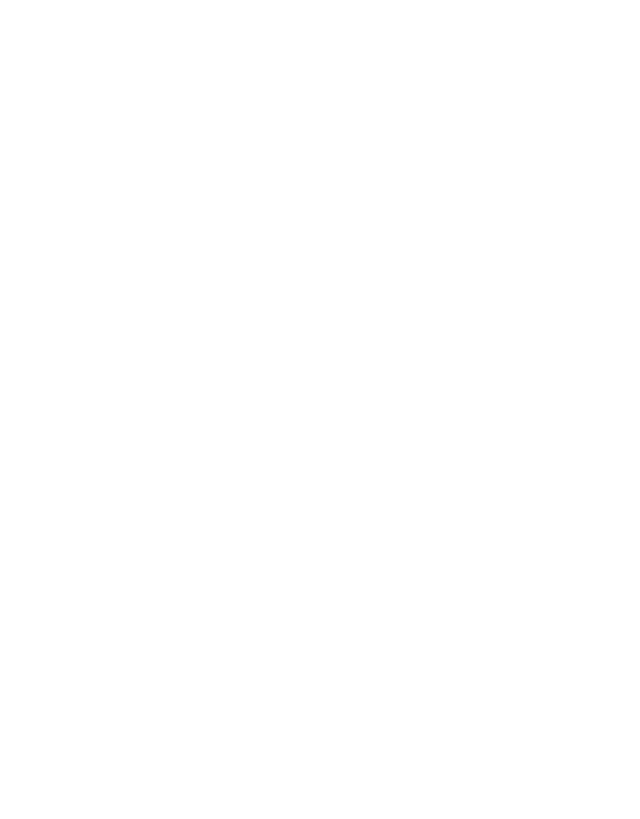
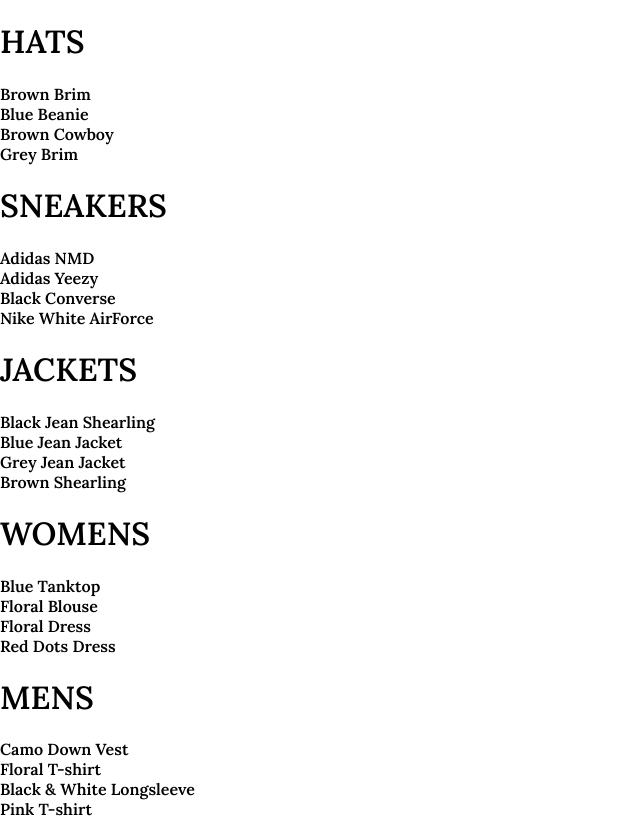
Before and after one commit to Freya-Luo/INI-clothing, a React (Create React App) app: page /shop in a window 1280 px wide. Shown: the whole page, without its empty margins (0-640 px from the left). Built offline with nearby package versions, Linux system fonts and the light colour scheme.

Commit message:
add: shop page components - Preview & PreviewSection

```diff
--- a/src/App.js
+++ b/src/App.js
@@ -3,16 +3,14 @@
 import './App.css'
 
 import Home from './pages/home/home.jsx'
+import Shop from './pages/shop/shop.jsx'
 
-const Hats = () => {
-    return <h2>Hats page</h2>
-}
 function App() {
     return (
         <div>
             <Switch>
                 <Route exact path='/' component={Home} />
-                <Route path='/shop/hats' component={Hats} />
+                <Route path='/shop' component={Shop} />
             </Switch>
         </div>
     )
--- /dev/null
+++ b/src/components/preview-section/preview-section.jsx
@@ -0,0 +1,19 @@
+import React from 'react'
+
+import './preview-section.scss'
+
+const PreviewSection = ({ title, preview_items }) => {
+    return (
+        <div className='preview-section-wrapper'>
+            <h1 className='title'>{title.toUpperCase()}</h1>
+            <div className='preview-section'>
+                {preview_items.map((item, index) => {
+                    if (index >= 4) return null
+                    return <div key={item.id}>{item.name}</div>
+                })}
+            </div>
+        </div>
+    )
+}
+
+export default PreviewSection
--- /dev/null
+++ b/src/components/preview/preview.jsx
@@ -0,0 +1,14 @@
+import React from 'react'
+
+import './preview.scss'
+import PreviewSection from '../preview-section/preview-section'
+
+const Preview = ({ store }) => (
+    <>
+        {store.map(({ id, items, ...restProps }) => (
+            <PreviewSection key={id} preview_items={items} {...restProps} />
+        ))}
+    </>
+)
+
+export default Preview
--- /dev/null
+++ b/src/pages/shop/shop.data.js
@@ -0,0 +1,249 @@
+const SHOP_DATA = [
+    {
+        id: 1,
+        title: 'Hats',
+        routeName: 'hats',
+        items: [
+            {
+                id: 1,
+                name: 'Brown Brim',
+                imageUrl: 'https://i.ibb.co/ZYW3VTp/brown-brim.png',
+                price: 25,
+            },
+            {
+                id: 2,
+                name: 'Blue Beanie',
+                imageUrl: 'https://i.ibb.co/ypkgK0X/blue-beanie.png',
+                price: 18,
+            },
+            {
+                id: 3,
+                name: 'Brown Cowboy',
+                imageUrl: 'https://i.ibb.co/QdJwgmp/brown-cowboy.png',
+                price: 35,
+            },
+            {
+                id: 4,
+                name: 'Grey Brim',
+                imageUrl: 'https://i.ibb.co/RjBLWxB/grey-brim.png',
+                price: 25,
+            },
+            {
+                id: 5,
+                name: 'Green Beanie',
+                imageUrl: 'https://i.ibb.co/YTjW3vF/green-beanie.png',
+                price: 18,
+            },
+            {
+                id: 6,
+                name: 'Palm Tree Cap',
+                imageUrl: 'https://i.ibb.co/rKBDvJX/palm-tree-cap.png',
+                price: 14,
+            },
+            {
+                id: 7,
+                name: 'Red Beanie',
+                imageUrl: 'https://i.ibb.co/bLB646Z/red-beanie.png',
+                price: 18,
+            },
+            {
+                id: 8,
+                name: 'Wolf Cap',
+                imageUrl: 'https://i.ibb.co/1f2nWMM/wolf-cap.png',
+                price: 14,
+            },
+            {
+                id: 9,
+                name: 'Blue Snapback',
+                imageUrl: 'https://i.ibb.co/X2VJP2W/blue-snapback.png',
+                price: 16,
+            },
+        ],
+    },
+    {
+        id: 2,
+        title: 'Sneakers',
+        routeName: 'sneakers',
+        items: [
+            {
+                id: 10,
+                name: 'Adidas NMD',
+                imageUrl: 'https://i.ibb.co/0s3pdnc/adidas-nmd.png',
+                price: 220,
+            },
+            {
+                id: 11,
+                name: 'Adidas Yeezy',
+                imageUrl: 'https://i.ibb.co/dJbG1cT/yeezy.png',
+                price: 280,
+            },
+            {
+                id: 12,
+                name: 'Black Converse',
+                imageUrl: 'https://i.ibb.co/bPmVXyP/black-converse.png',
+                price: 110,
+            },
+            {
+                id: 13,
+                name: 'Nike White AirForce',
+                imageUrl: 'https://i.ibb.co/1RcFPk0/white-nike-high-tops.png',
+                price: 160,
+            },
+            {
+                id: 14,
+                name: 'Nike Red High Tops',
+                imageUrl: 'https://i.ibb.co/QcvzydB/nikes-red.png',
+                price: 160,
+            },
+            {
+                id: 15,
+                name: 'Nike Brown High Tops',
+                imageUrl: 'https://i.ibb.co/fMTV342/nike-brown.png',
+                price: 160,
+            },
+            {
+                id: 16,
+                name: 'Air Jordan Limited',
+                imageUrl: 'https://i.ibb.co/w4k6Ws9/nike-funky.png',
+                price: 190,
+            },
+            {
+                id: 17,
+                name: 'Timberlands',
+                imageUrl: 'https://i.ibb.co/Mhh6wBg/timberlands.png',
+                price: 200,
+            },
+        ],
+    },
+    {
+        id: 3,
+        title: 'Jackets',
+        routeName: 'jackets',
+        items: [
+            {
+                id: 18,
+                name: 'Black Jean Shearling',
+                imageUrl: 'https://i.ibb.co/XzcwL5s/black-shearling.png',
+                price: 125,
+            },
+            {
+                id: 19,
+                name: 'Blue Jean Jacket',
+                imageUrl: 'https://i.ibb.co/mJS6vz0/blue-jean-jacket.png',
+                price: 90,
+            },
+            {
+                id: 20,
+                name: 'Grey Jean Jacket',
+                imageUrl: 'https://i.ibb.co/N71k1ML/grey-jean-jacket.png',
+                price: 90,
+            },
+            {
+                id: 21,
+                name: 'Brown Shearling',
+                imageUrl: 'https://i.ibb.co/s96FpdP/brown-shearling.png',
+                price: 165,
+            },
+            {
+                id: 22,
+                name: 'Tan Trench',
+                imageUrl: 'https://i.ibb.co/M6hHc3F/brown-trench.png',
+                price: 185,
+            },
+        ],
+    },
+    {
+        id: 4,
+        title: 'Womens',
+        routeName: 'womens',
+        items: [
+            {
+                id: 23,
+                name: 'Blue Tanktop',
+                imageUrl: 'https://i.ibb.co/7CQVJNm/blue-tank.png',
+                price: 25,
+            },
+            {
+                id: 24,
+                name: 'Floral Blouse',
+                imageUrl: 'https://i.ibb.co/4W2DGKm/floral-blouse.png',
+                price: 20,
+            },
+            {
+                id: 25,
+                name: 'Floral Dress',
+                imageUrl: 'https://i.ibb.co/KV18Ysr/floral-skirt.png',
+                price: 80,
+            },
+            {
+                id: 26,
+                name: 'Red Dots Dress',
+                imageUrl: 'https://i.ibb.co/N3BN1bh/red-polka-dot-dress.png',
+                price: 80,
+            },
+            {
+                id: 27,
+                name: 'Striped Sweater',
+                imageUrl: 'https://i.ibb.co/KmSkMbH/striped-sweater.png',
+                price: 45,
+            },
+            {
+                id: 28,
+                name: 'Yellow Track Suit',
+                imageUrl: 'https://i.ibb.co/v1cvwNf/yellow-track-suit.png',
+                price: 135,
+            },
+            {
+                id: 29,
+                name: 'White Blouse',
+                imageUrl: 'https://i.ibb.co/qBcrsJg/white-vest.png',
+                price: 20,
+            },
+        ],
+    },
+    {
+        id: 5,
+        title: 'Mens',
+        routeName: 'mens',
+        items: [
+            {
+                id: 30,
+                name: 'Camo Down Vest',
+                imageUrl: 'https://i.ibb.co/xJS0T3Y/camo-vest.png',
+                price: 325,
+            },
+            {
+                id: 31,
+                name: 'Floral T-shirt',
+                imageUrl: 'https://i.ibb.co/qMQ75QZ/floral-shirt.png',
+                price: 20,
+            },
+            {
+                id: 32,
+                name: 'Black & White Longsleeve',
+                imageUrl: 'https://i.ibb.co/55z32tw/long-sleeve.png',
+                price: 25,
+            },
+            {
+                id: 33,
+                name: 'Pink T-shirt',
+                imageUrl: 'https://i.ibb.co/RvwnBL8/pink-shirt.png',
+                price: 25,
+            },
+            {
+                id: 34,
+                name: 'Jean Long Sleeve',
+                imageUrl: 'https://i.ibb.co/VpW4x5t/roll-up-jean-shirt.png',
+                price: 40,
+            },
+            {
+                id: 35,
+                name: 'Burgundy T-shirt',
+                imageUrl: 'https://i.ibb.co/mh3VM1f/polka-dot-shirt.png',
+                price: 25,
+            },
+        ],
+    },
+]
+
+export default SHOP_DATA
--- /dev/null
+++ b/src/pages/shop/shop.jsx
@@ -0,0 +1,24 @@
+import React, { Component } from 'react'
+
+import SHOP_DATA from './shop.data.js'
+import Preview from '../../components/preview/preview.jsx'
+
+class Shop extends Component {
+    constructor() {
+        super()
+
+        this.state = {
+            store: SHOP_DATA,
+        }
+    }
+
+    render() {
+        return (
+            <div className='shop-page'>
+                <Preview store={this.state.store} />
+            </div>
+        )
+    }
+}
+
+export default Shop
```
Also changed, not shown: src/components/preview-section/preview-section.scss (added), src/components/preview/preview.scss (added), src/pages/shop/shop.scss (added), 1 other file (tests, documents, lock files or other folders).
